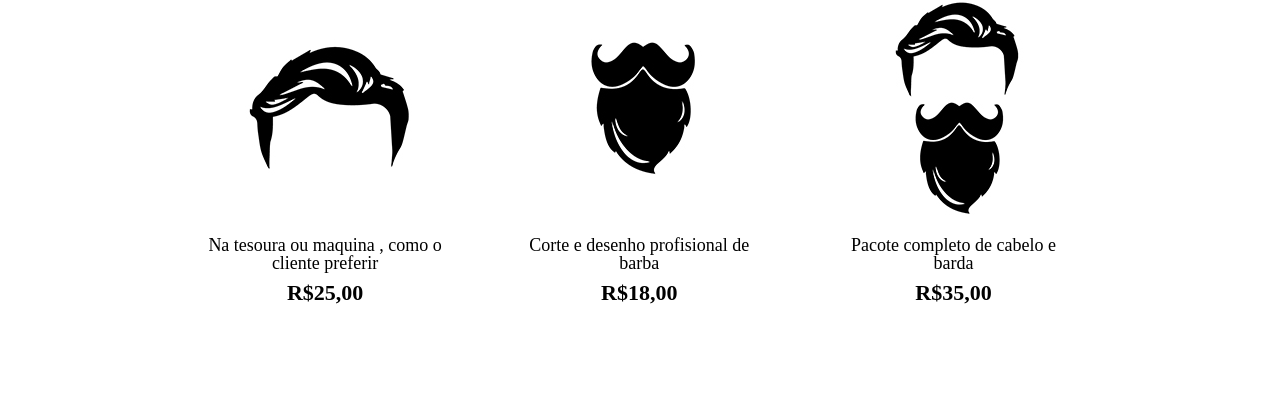
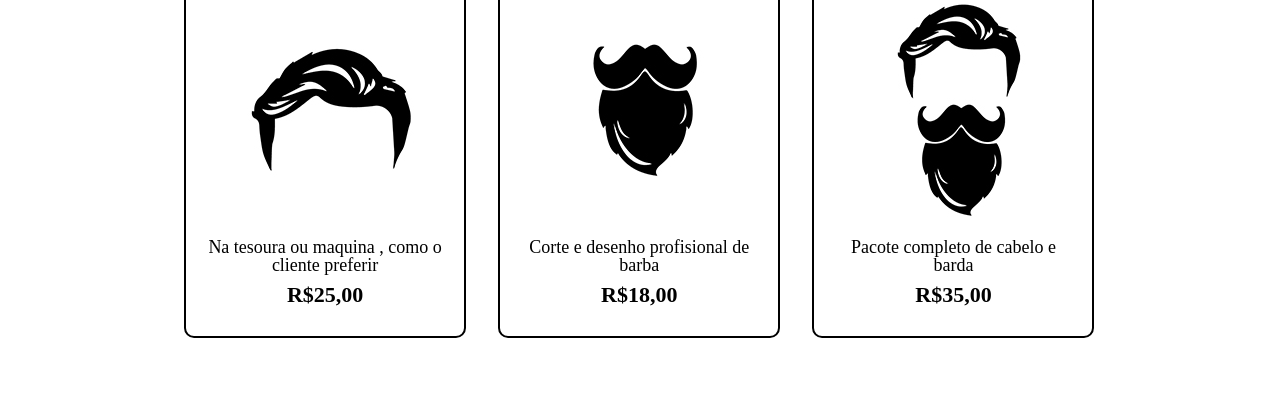
Before and after one commit to DaviLNogueira/HTML-CSS, a plain HTML site: page produto.html in a window 1280 px wide. Shown: the part 400-800 px from the top of the page. Drawn offline with Linux system fonts and the light colour scheme.

Commit message:
Colocação de bordas

```diff
--- a/produtos.css
+++ b/produtos.css
@@ -20,6 +20,8 @@ nav {
     right: 0;
 }
 
+
+
 nav a {
     text-transform: uppercase; /*todos mundo para upper case*/
     color: black;
@@ -27,6 +29,8 @@ nav a {
     font-size: 22px;
     text-decoration: none; /*nenhuma decoração*/
 }
+
+
 
 .produtos{
     width: 940px;
@@ -43,8 +47,13 @@ nav a {
     margin: 0 1.5%;
     padding: 30px 20px ;
     box-sizing: border-box; /*deixa bem o width fixo*/
+    border-color: black;
+    border-width: 2px; /*largura*/
+    border-style: solid;
+    border:2px solid black; /*versão resumida*/
+    border-radius: 10px; /*borda arrendondada*/
+}
 
-}
 
 
 .produtos h2{
@@ -52,6 +61,7 @@ nav a {
     font-weight: bold;
     text-transform: capitalize; /*primeira letra maiuscula*/
 }
+
 
 
 .produto-descricao{
```
